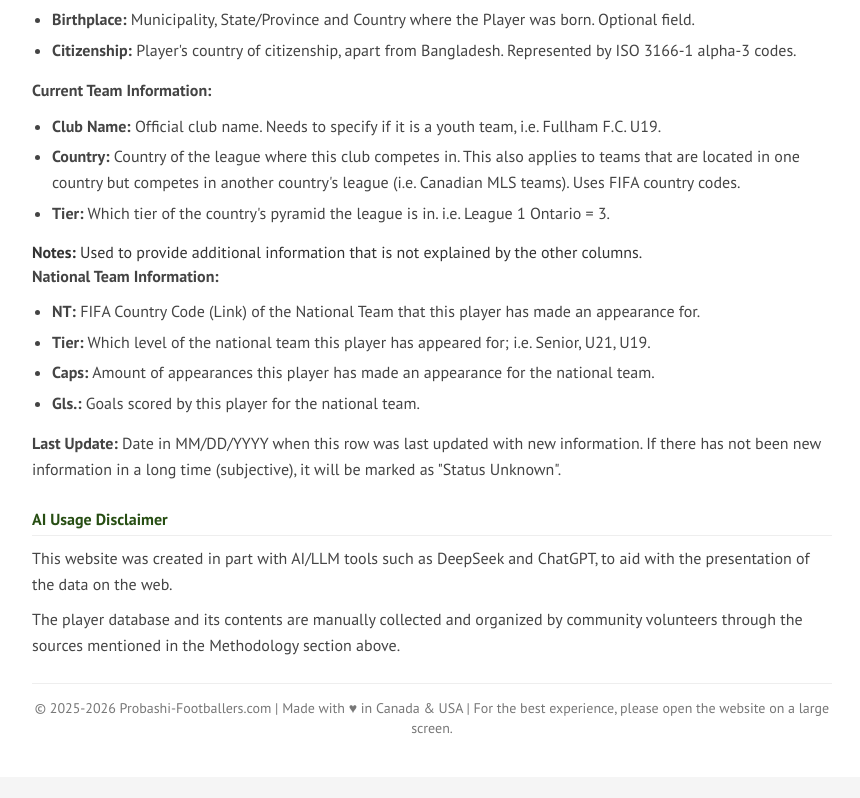
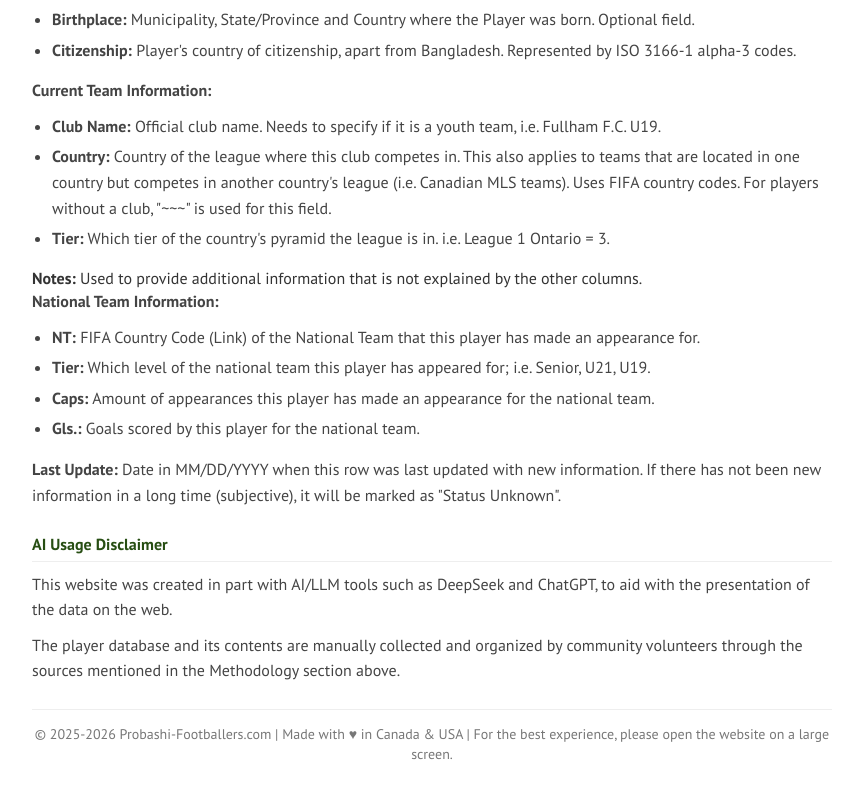
Before and after one commit to dr-shiffles/probashi-footballers, a plain HTML site: page about.html in a window 1280 px wide. Shown: the part 1200-1998 px from the top of the page, without its empty margins (208-1068 px from the left). Before the commit the page ends 1977 px from the top, so only its background shows below. Drawn offline with Linux system fonts and the light colour scheme.

Commit message:
About Page Description Update
Added extra sentence about Unattached players. They will be listed under country code "~~~" as per Database Update 04/19/26-0112

```diff
--- a/about.html
+++ b/about.html
@@ -86,7 +86,7 @@
                 <p><b>Current Team Information:</b>
                 <ul>
                 <li><b>Club Name:</b> Official club name. Needs to specify if it is a youth team, i.e. Fullham F.C. U19.
-                <li><b>Country:</b> Country of the league where this club competes in. This also applies to teams that are located in one country but competes in another country's league (i.e. Canadian MLS teams). Uses FIFA country codes.
+                <li><b>Country:</b> Country of the league where this club competes in. This also applies to teams that are located in one country but competes in another country's league (i.e. Canadian MLS teams). Uses FIFA country codes. For players without a club, "~~~" is used for this field.
                 <li><b>Tier:</b> Which tier of the country's pyramid the league is in. i.e. League 1 Ontario = 3.
                 </ul>
                 </p>
```
